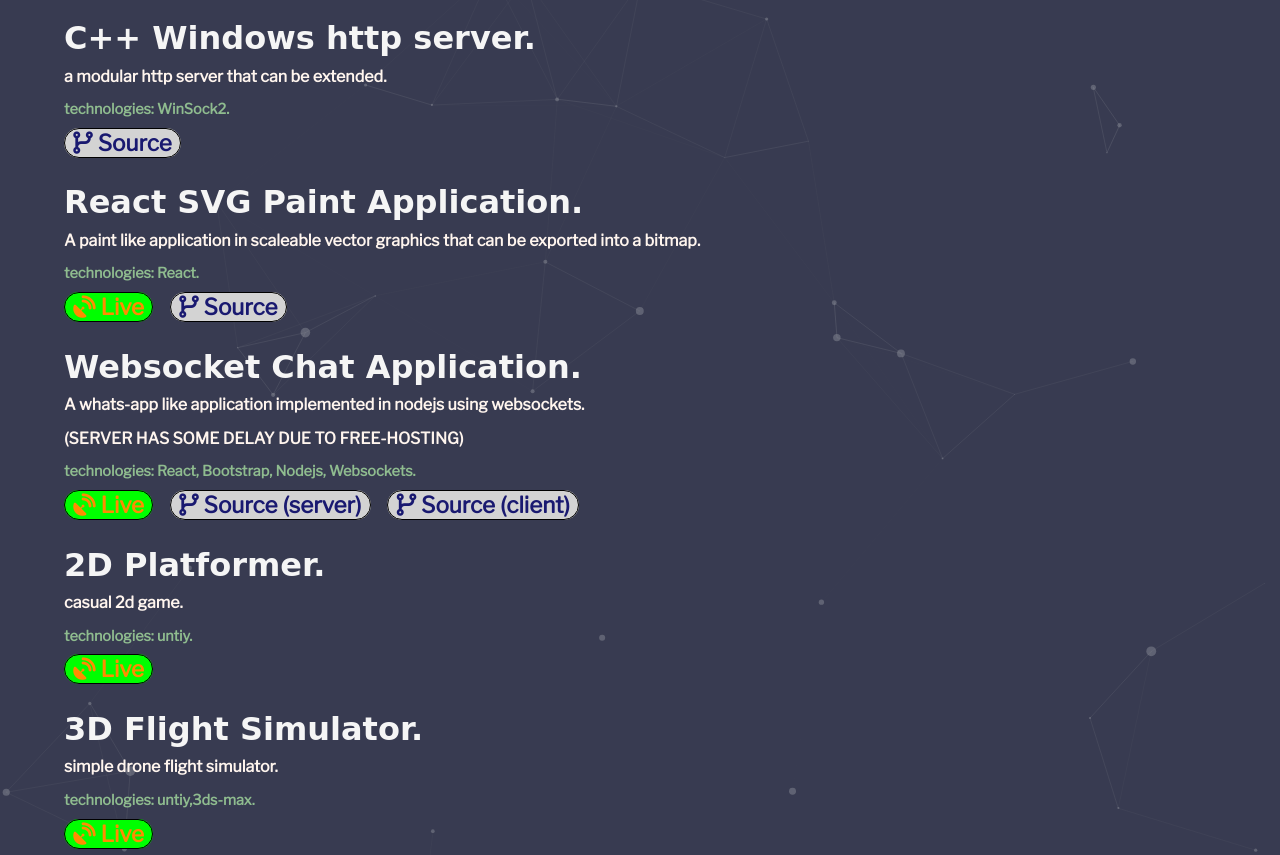
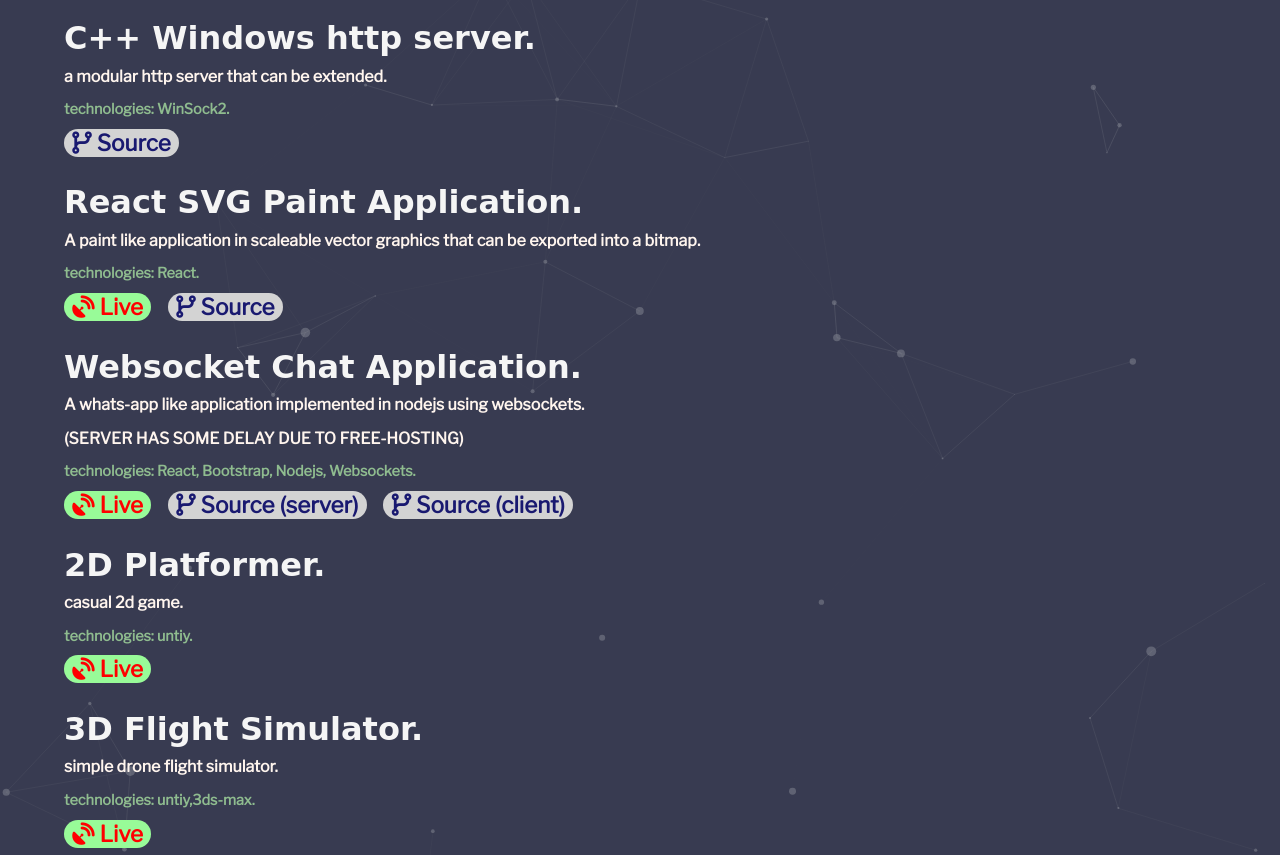
Before and after one commit to yairzaf/yairzaf.github.io, a plain HTML site: page index.html in a window 1280 px wide. Shown: the part 1706-2561 px from the top of the page. Drawn offline with nearby package versions, Linux system fonts and the light colour scheme; a web font is replaced by a local one.

Commit message:
tag colors

```diff
--- a/css/styles.css
+++ b/css/styles.css
@@ -272,7 +272,7 @@ body
 {
     border-radius: 1rem ;
     padding: 0% 1% 0% 1%;
-    border: black;
+
     border-style: solid;
     border-width: 1px;
     margin-right: 1.5% ;
@@ -280,11 +280,13 @@ body
 }
 .project-live
 {
-    background: lime;
-    color: darkorange;
+    border: darkslategray;
+    background: palegreen;
+    color: red;
 }
 .project-src
 {
+    border: gainsboro;
     background: lightgray;
     color: midnightblue;
 }
```
